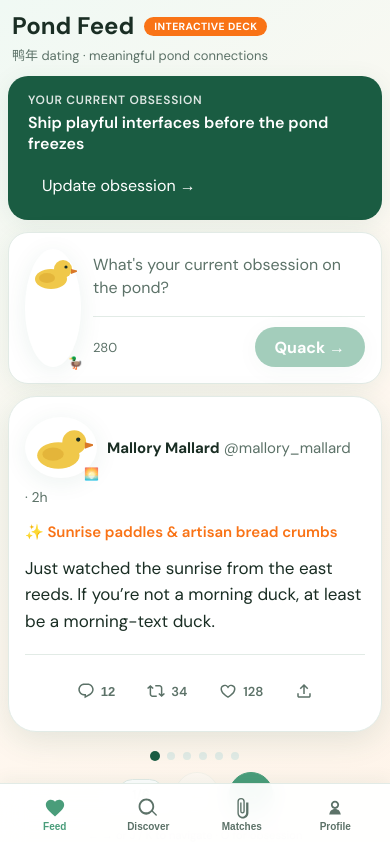
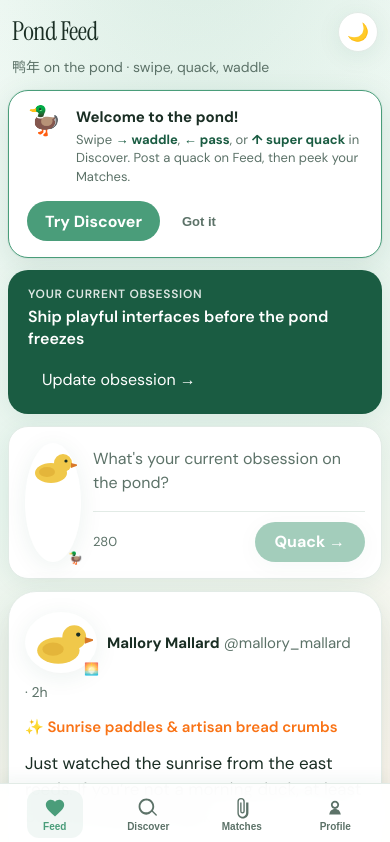
Before and after one commit to jadexzhao/jadexzhao, a React (Vite) app in the folder duck-farm/: page / in a window 390 px wide. Shown: the top 842 px of the page. Built offline with nearby package versions, Linux system fonts and the light colour scheme.

Commit message:
功能(duck-farm)：Quackr 体验打磨，去学术化更偏作品集
首访 onboarding、空状态与移动端主题切换；mint 渐变与卡片层次；
懒加载面包屑小游戏；移除 TECH.md，更新 SEO 与 README。

```diff
--- a/duck-farm/src/App.css
+++ b/duck-farm/src/App.css
@@ -29,7 +29,9 @@
 
   min-height: 100vh;
   min-height: 100dvh;
-  background: linear-gradient(145deg, var(--qa-bg) 0%, var(--qa-bg-warm) 55%, #fef3e8 100%);
+  background:
+    radial-gradient(ellipse 120% 80% at 50% -20%, rgba(74, 157, 122, 0.18) 0%, transparent 55%),
+    linear-gradient(160deg, var(--qa-bg) 0%, #e8f5ee 40%, var(--qa-bg-warm) 75%, #fef3e8 100%);
   color: var(--qa-text);
 }
 
@@ -49,7 +51,9 @@
   --qa-shadow-lg: 0 8px 32px rgba(0, 0, 0, 0.35);
   --duck-eye: #e8f0ec;
 
-  background: linear-gradient(145deg, var(--qa-bg) 0%, #1a1410 55%, #201810 100%);
+  background:
+    radial-gradient(ellipse 100% 60% at 50% 0%, rgba(92, 184, 150, 0.12) 0%, transparent 50%),
+    linear-gradient(160deg, var(--qa-bg) 0%, #141c18 55%, #201810 100%);
 }
 
 .quack-shell {
@@ -221,30 +225,178 @@
 .quack-main__title-row {
   display: flex;
   align-items: center;
+  justify-content: space-between;
   gap: 10px;
 }
 
 .quack-main__header h1 {
-  font-size: 1.5rem;
+  font-family: var(--font-display);
+  font-size: clamp(1.625rem, 4vw, 1.875rem);
+  font-weight: 400;
+  line-height: 1.15;
+  letter-spacing: -0.02em;
+}
+
+.quack-main__theme {
+  display: none;
+  width: 40px;
+  height: 40px;
+  border-radius: 50%;
+  border: 1px solid var(--qa-border);
+  background: var(--qa-panel);
+  font-size: 1.1rem;
+  cursor: pointer;
+  flex-shrink: 0;
+  align-items: center;
+  justify-content: center;
+  box-shadow: var(--qa-shadow);
+  transition: transform 0.15s ease, box-shadow 0.15s ease;
+}
+
+.quack-main__theme:active {
+  transform: scale(0.94);
+}
+
+.quack-main__deck-badge {
+  display: none;
+}
+
+.quack-main__tagline {
+  font-size: 0.875rem;
+  color: var(--qa-text-muted);
+  margin-top: 6px;
+  line-height: 1.4;
+}
+
+/* Onboarding */
+.onboard-hint {
+  display: flex;
+  flex-wrap: wrap;
+  align-items: flex-start;
+  gap: 14px;
+  padding: 16px 18px;
+  background: var(--qa-panel);
+  border-radius: var(--qa-radius);
+  border: 1px solid var(--qa-accent);
+  box-shadow: var(--qa-shadow-lg), 0 0 0 1px rgba(74, 157, 122, 0.08);
+  animation: onboard-in 0.45s cubic-bezier(0.22, 1, 0.36, 1);
+}
+
+@keyframes onboard-in {
+  from {
+    opacity: 0;
+    transform: translateY(-8px);
+  }
+  to {
+    opacity: 1;
+    transform: translateY(0);
+  }
+}
+
+.onboard-hint__icon {
+  font-size: 1.75rem;
+  line-height: 1;
+  flex-shrink: 0;
+}
+
+.onboard-hint__body {
+  flex: 1;
+  min-width: 180px;
+}
+
+.onboard-hint__title {
   font-weight: 700;
-  line-height: 1.2;
-}
-
-.quack-main__deck-badge {
-  font-size: 0.65rem;
+  font-size: 0.9375rem;
+  margin-bottom: 4px;
+}
+
+.onboard-hint__text {
+  font-size: 0.8125rem;
+  color: var(--qa-text-muted);
+  line-height: 1.45;
+}
+
+.onboard-hint__text strong {
+  color: var(--qa-accent-dark);
   font-weight: 700;
-  padding: 3px 10px;
+}
+
+.quack-app--dark .onboard-hint__text strong {
+  color: var(--qa-accent);
+}
+
+.onboard-hint__actions {
+  display: flex;
+  flex-wrap: wrap;
+  align-items: center;
+  gap: 10px;
+  width: 100%;
+}
+
+@media (min-width: 480px) {
+  .onboard-hint__actions {
+    width: auto;
+    margin-left: auto;
+  }
+}
+
+.onboard-hint__cta {
+  min-height: 40px;
+  padding: 0 18px;
+  font-size: 0.8125rem;
   border-radius: 9999px;
-  background: var(--qa-like);
-  color: #fff;
-  text-transform: uppercase;
-  letter-spacing: 0.04em;
-}
-
-.quack-main__tagline {
+}
+
+.onboard-hint__dismiss {
+  border: none;
+  background: transparent;
+  color: var(--qa-text-muted);
   font-size: 0.8125rem;
-  color: var(--qa-text-muted);
-  margin-top: 4px;
+  font-weight: 600;
+  cursor: pointer;
+  padding: 8px 12px;
+  border-radius: 9999px;
+}
+
+.onboard-hint__dismiss:hover {
+  color: var(--qa-text);
+  background: var(--qa-hover);
+}
+
+/* Empty states */
+.empty-state {
+  display: flex;
+  flex-direction: column;
+  align-items: center;
+  text-align: center;
+  gap: 8px;
+  padding: 8px 0;
+}
+
+.empty-state__emoji {
+  font-size: 2.5rem;
+  line-height: 1;
+  margin-bottom: 4px;
+}
+
+.empty-state__title {
+  font-family: var(--font-display);
+  font-size: 1.25rem;
+  font-weight: 400;
+}
+
+.empty-state__message {
+  font-size: 0.875rem;
+  color: var(--qa-text-muted);
+  line-height: 1.5;
+  max-width: 28ch;
+}
+
+.empty-state__action {
+  margin-top: 12px;
+  min-height: 44px;
+  padding: 0 22px;
+  border-radius: 9999px;
 }
 
 /* Obsession banner */
@@ -559,10 +711,13 @@
 .slide-card {
   background: var(--qa-panel);
   border-radius: var(--qa-radius-lg);
-  box-shadow: var(--qa-shadow-lg);
+  box-shadow:
+    0 1px 2px rgba(26, 92, 66, 0.04),
+    0 8px 32px rgba(26, 92, 66, 0.1),
+    0 24px 48px rgba(26, 92, 66, 0.06);
   border: 1px solid var(--qa-border);
   padding: 24px;
-  animation: slide-in 0.3s ease;
+  animation: slide-in 0.35s cubic-bezier(0.22, 1, 0.36, 1);
 }
 
 @keyframes slide-in {
@@ -1178,6 +1333,7 @@
 
 .quack-mobile-nav__item.is-active {
   color: var(--qa-accent);
+  background: var(--qa-hover);
 }
 
 /* Toast */
@@ -1264,6 +1420,10 @@
     max-width: 100%;
   }
 
+  .quack-main__theme {
+    display: inline-flex;
+  }
+
   .quack-mobile-nav {
     display: flex;
   }
@@ -1672,7 +1832,8 @@ dialog.obsession-picker::backdrop {
   .match-modal__ripple,
   .match-modal__heart,
   .card-tilt,
-  .duck-avatar__svg {
+  .duck-avatar__svg,
+  .onboard-hint {
     animation: none;
     transition: none;
   }
--- a/duck-farm/src/App.tsx
+++ b/duck-farm/src/App.tsx
@@ -1,4 +1,4 @@
-import { useState, useCallback, useId, useMemo, useEffect, useRef } from 'react'
+import { useState, useCallback, useId, useMemo, useEffect, useRef, lazy, Suspense } from 'react'
 import { DuckAvatar } from './components/DuckAvatar'
 import { SlideDeck } from './components/SlideDeck'
 import { SwipeableCard } from './components/SwipeableCard'
@@ -6,7 +6,12 @@ import { MatchModal } from './components/MatchModal'
 import { ObsessionEditor } from './components/ObsessionEditor'
 import { AnimatedCounter } from './components/AnimatedCounter'
 import { RippleButton } from './components/RippleButton'
-import { BreadcrumbGame } from './components/BreadcrumbGame'
+import { OnboardingHint } from './components/OnboardingHint'
+import { EmptyState } from './components/EmptyState'
+
+const BreadcrumbGame = lazy(() =>
+  import('./components/BreadcrumbGame').then((m) => ({ default: m.BreadcrumbGame })),
+)
 import { useLocalStorage, useLocalStorageSet } from './hooks/useLocalStorage'
 import { useKeyboardNav } from './hooks/useKeyboardNav'
 import {
@@ -31,6 +36,8 @@ const NAV_LABELS: Record<NavItem, string> = {
   matches: 'Matches',
   profile: 'Your Nest',
 }
+
+const ONBOARD_KEY = 'quack-onboarded-v2'
 
 const COMPOSE_ACK_MS = 720
 
@@ -161,8 +168,8 @@ function DeckNav({
           →
         </RippleButton>
       </div>
-      <p className="deck-nav__kbd-hint" aria-hidden="true">
-        ← → or J / K to navigate · O for obsession
+      <p className="deck-nav__kbd-hint visually-hidden">
+        Use arrow keys to navigate slides
       </p>
     </div>
   )
@@ -432,6 +439,10 @@ export default function App() {
   const [isPosting, setIsPosting] = useState(false)
   const [obsessionOpen, setObsessionOpen] = useState(false)
   const [matchModal, setMatchModal] = useState<{ profile: DuckProfile; superQuack: boolean } | null>(null)
+  const [showOnboard, setShowOnboard] = useState(() => {
+    if (typeof window === 'undefined') return false
+    return localStorage.getItem(ONBOARD_KEY) !== '1'
+  })
 
   useEffect(() => {
     const userOnly = quacks.filter((q) => q.authorId === CURRENT_USER.id && !q.pending)
@@ -468,6 +479,20 @@ export default function App() {
     discoverDeck.reset()
     matchDeck.reset()
   }
+
+  const dismissOnboard = useCallback(() => {
+    setShowOnboard(false)
+    try {
+      localStorage.setItem(ONBOARD_KEY, '1')
+    } catch {
+      /* private mode */
+    }
+  }, [])
+
+  const tryDiscover = useCallback(() => {
+    dismissOnboard()
+    handleNavChange('explore')
+  }, [dismissOnboard])
 
   const handleFlirt = (id: string) => {
     setQuacks((prev) =>
@@ -633,16 +658,27 @@ export default function App() {
           <header className="quack-main__header">
             <div className="quack-main__title-row">
               <h1>{NAV_LABELS[activeNav]}</h1>
-              <span className="quack-main__deck-badge">Interactive deck</span>
+              <button
+                type="button"
+                className="quack-main__theme"
+                onClick={toggleTheme}
+                aria-label={theme === 'light' ? 'Switch to dark mode' : 'Switch to light mode'}
+              >
+                {theme === 'light' ? '🌙' : '☀️'}
+              </button>
             </div>
             <p className="quack-main__tagline">
-              <span lang="zh-Hans">鸭年</span> dating · meaningful pond connections
+              <span lang="zh-Hans">鸭年</span> on the pond · swipe, quack, waddle
             </p>
           </header>
 
+          {showOnboard && (
+            <OnboardingHint onDismiss={dismissOnboard} onTryDiscover={tryDiscover} />
+          )}
+
           <ObsessionBanner obsession={obsession} onEdit={() => setObsessionOpen(true)} />
 
-          {(activeNav === 'explore' || activeNav === 'matches') && (
+          {(activeNav === 'explore') && (
             <FilterPills
               active={moodFilter}
               onChange={(f) => {
@@ -730,16 +766,16 @@ export default function App() {
 
             {activeNav === 'explore' && filteredProfiles.length === 0 && (
               <div className="slide-card slide-card--empty">
-                <p>No ducks match this filter. Try another mood or reset passed ducks.</p>
-                {passed.size > 0 && (
-                  <RippleButton
-                    variant="primary"
-                    className="quack-btn quack-btn--primary"
-                    onClick={() => setPassed(new Set())}
-                  >
-                    Reset passed ducks
-                  </RippleButton>
-                )}
+                <EmptyState
+                  emoji="🦆"
+                  title="Pond's quiet right now"
+                  message="No ducks match this filter. Try another mood or give passed ducks another look."
+                  action={
+                    passed.size > 0
+                      ? { label: 'Reset passed ducks', onClick: () => setPassed(new Set()) }
+                      : { label: 'Show all ducks', onClick: () => setMoodFilter('all') }
+                  }
+                />
               </div>
             )}
 
@@ -765,7 +801,12 @@ export default function App() {
 
             {activeNav === 'matches' && matchedProfiles.length === 0 && (
               <div className="slide-card slide-card--empty">
-                <p>No matches yet. Discover ducks and start a waddle!</p>
+                <EmptyState
+                  emoji="💚"
+                  title="No waddles yet"
+                  message="Head to Discover and swipe right on a duck you vibe with. Your matches land here."
+                  action={{ label: 'Discover ducks →', onClick: () => handleNavChange('explore') }}
+                />
               </div>
             )}
 
@@ -817,8 +858,10 @@ export default function App() {
           )}
         </main>
 
-        <aside className="quack-sidebar" aria-label="Discover ducks">
-          <BreadcrumbGame />
+        <aside className="quack-sidebar" aria-label="Pond extras">
+          <Suspense fallback={null}>
+            <BreadcrumbGame />
+          </Suspense>
 
           <section className="sidebar-panel sidebar-panel--accent" aria-labelledby="trending-heading">
             <h2 id="trending-heading">Trending on the pond</h2>
@@ -835,12 +878,12 @@ export default function App() {
           </section>
 
           <section className="sidebar-panel" aria-labelledby="features-heading">
-            <h2 id="features-heading">What makes Quackr different</h2>
+            <h2 id="features-heading">Why Quackr?</h2>
             <ul className="feature-list">
-              <li>✓ Swipe to waddle — pass, match, or super-quack</li>
-              <li>✓ Drag slides · keyboard ← → / J K</li>
-              <li>✓ Obsession picker saved to your nest</li>
-              <li>✓ Catch breadcrumbs mini-game</li>
+              <li>🦆 Swipe ducks — pass, waddle, or super quack</li>
+              <li>💬 Post quacks &amp; flirt on the feed</li>
+              <li>✨ Pick an obsession that follows you</li>
+              <li>🍞 Catch crumbs mini-game (sidebar)</li>
             </ul>
           </section>
 
--- /dev/null
+++ b/duck-farm/src/components/EmptyState.tsx
@@ -0,0 +1,23 @@
+interface EmptyStateProps {
+  emoji: string
+  title: string
+  message: string
+  action?: { label: string; onClick: () => void }
+}
+
+export function EmptyState({ emoji, title, message, action }: EmptyStateProps) {
+  return (
+    <div className="empty-state">
+      <span className="empty-state__emoji" aria-hidden="true">
+        {emoji}
+      </span>
+      <h3 className="empty-state__title">{title}</h3>
+      <p className="empty-state__message">{message}</p>
+      {action && (
+        <button type="button" className="quack-btn quack-btn--primary empty-state__action" onClick={action.onClick}>
+          {action.label}
+        </button>
+      )}
+    </div>
+  )
+}
--- /dev/null
+++ b/duck-farm/src/components/OnboardingHint.tsx
@@ -0,0 +1,31 @@
+import { RippleButton } from './RippleButton'
+
+interface OnboardingHintProps {
+  onDismiss: () => void
+  onTryDiscover: () => void
+}
+
+export function OnboardingHint({ onDismiss, onTryDiscover }: OnboardingHintProps) {
+  return (
+    <div className="onboard-hint" role="status" aria-live="polite">
+      <div className="onboard-hint__icon" aria-hidden="true">
+        🦆
+      </div>
+      <div className="onboard-hint__body">
+        <p className="onboard-hint__title">Welcome to the pond!</p>
+        <p className="onboard-hint__text">
+          Swipe <strong>→ waddle</strong>, <strong>← pass</strong>, or <strong>↑ super quack</strong> in
+          Discover. Post a quack on Feed, then peek your Matches.
+        </p>
+      </div>
+      <div className="onboard-hint__actions">
+        <RippleButton variant="primary" className="quack-btn quack-btn--primary onboard-hint__cta" onClick={onTryDiscover}>
+          Try Discover
+        </RippleButton>
+        <button type="button" className="onboard-hint__dismiss" onClick={onDismiss}>
+          Got it
+        </button>
+      </div>
+    </div>
+  )
+}
--- a/duck-farm/src/components/SlideDeck.tsx
+++ b/duck-farm/src/components/SlideDeck.tsx
@@ -44,7 +44,7 @@ export function SlideDeck({ index, total, onPrev, onNext, label, children }: Sli
         </div>
       </div>
       <p className="slide-deck__hint visually-hidden" aria-live="polite">
-        Slide {index + 1} of {total}. Drag horizontally or use arrow keys / j and k.
+        Slide {index + 1} of {total}
       </p>
     </div>
   )
```
Also changed, not shown: duck-farm/index.html (+9 -2 lines), duck-farm/src/components/SwipeableCard.tsx (+5 -2 lines), 2 other files (tests, documents, lock files or other folders).
